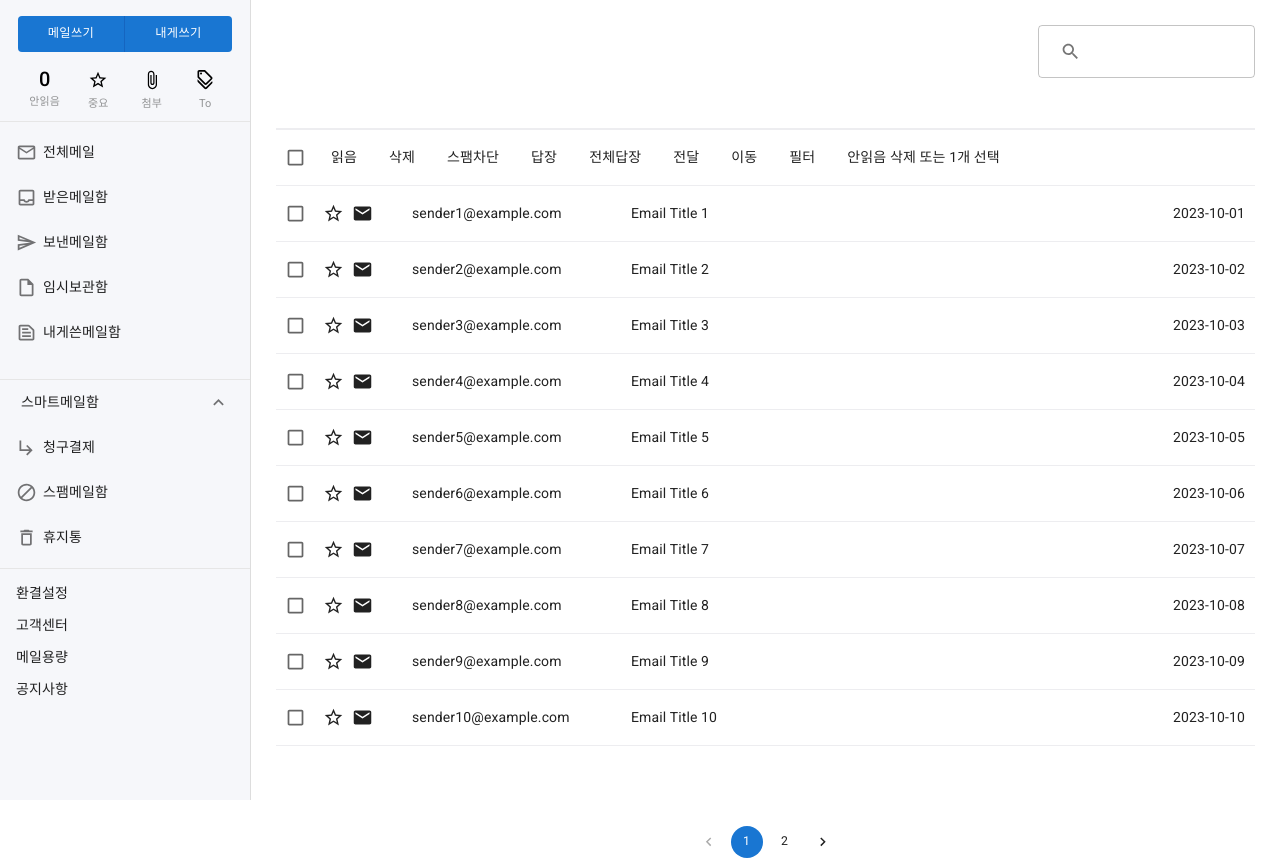
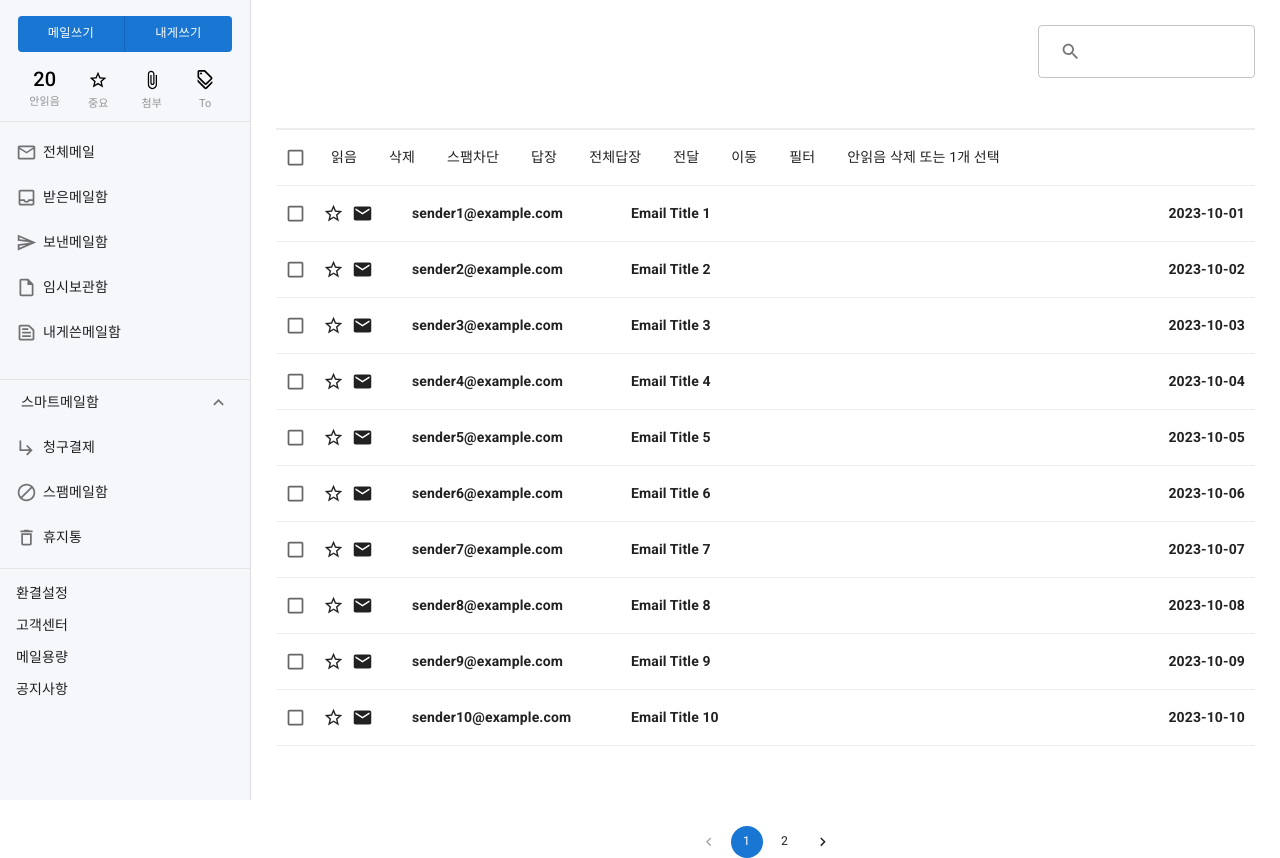
Before and after one commit to gajihub/react-study, a React (Vite) app: page / in a window 1280 px wide. Built offline with nearby package versions, Linux system fonts and the light colour scheme.

Commit message:
[수정] 이메일 type 및 헤더 수정중

```diff
--- a/package.json
+++ b/package.json
@@ -18,6 +18,7 @@
     "@mui/material": "^5.14.18",
     "@mui/styled-engine-sc": "6.0.0-alpha.6",
     "@reduxjs/toolkit": "^1.9.7",
+    "classnames": "^2.5.1",
     "eslint-plugin-jsx-a11y": "^6.8.0",
     "immutable": "5.0.0-beta.4",
     "push-dir": "^0.4.1",
--- a/src/assets/styles/components/EmailBasic.module.scss
+++ b/src/assets/styles/components/EmailBasic.module.scss
@@ -42,6 +42,9 @@
         flex-direction: row;
         width:100%;
     }
+    .eamilread {
+        font-weight: bold;
+    }
     .bookmark {
         padding: 8px;
     }
--- a/src/components/EmailBasic.tsx
+++ b/src/components/EmailBasic.tsx
@@ -9,8 +9,21 @@ import {
   ListItemButton,
   Pagination
 } from "@mui/material";
-import { Search, StarOutline, Email, Star } from "@mui/icons-material";
-import { addImportantEmail, removeImportantEmail } from "@store/email";
+import {
+  Search,
+  StarOutline,
+  Email,
+  Star,
+  DraftsOutlined
+} from "@mui/icons-material";
+import {
+  addImportantEmail,
+  removeImportantEmail,
+  addReadEmail,
+  removeReadEmail
+} from "@store/email";
+import { useStoreSelector } from "@store/storeSelectors";
+import cx from "classnames";
 import styles from "@styles/components/EmailBasic.module.scss";
 import emailData from "@data/EmailsData.json";
 
@@ -23,11 +36,24 @@ const EmailBasic = () => {
   const [emailImportance, setEmailImportance] = React.useState(
     new Array(emailData.length).fill(false)
   );
-
+  const [emailRead, setemailRead] = React.useState(
+    new Array(emailData.length).fill(false)
+  );
   const dispatch = useDispatch();
+  const { selectImportant, selectEmailState } = useStoreSelector();
+  const findEmailIndexInState = (emailId: number) => {
+    return selectEmailState.findIndex(
+      (emailData: any) => emailData.id === emailId
+    );
+  };
+  const findImportIndexInState = (emailId: number) => {
+    return selectImportant.findIndex(
+      (emailData: any) => emailData.id === emailId
+    );
+  };
 
   //paging
-  const emailpageChange = (event: any, page: number) => {
+  const emailpageChange = (_event: any, page: number) => {
     setCurrentPage(page);
   };
 
@@ -62,6 +88,7 @@ const EmailBasic = () => {
     ]);
   };
 
+  //중요 표시
   const toggleImportant = (pageIndex: number) => {
     const globalIndex = (currentPage - 1) * emailsPerPage + pageIndex;
 
@@ -75,6 +102,23 @@ const EmailBasic = () => {
       dispatch(addImportantEmail(email));
     } else {
       dispatch(removeImportantEmail(email));
+    }
+  };
+
+  //읽음, 안읽음 표시
+  const toggleReadChk = (pageIndex: number) => {
+    const globalIndex = (currentPage - 1) * emailsPerPage + pageIndex;
+
+    const newEmailRead = [...emailRead];
+    newEmailRead[globalIndex] = !newEmailRead[globalIndex];
+    setemailRead(newEmailRead);
+
+    const email = emailData[globalIndex];
+
+    if (newEmailRead[globalIndex]) {
+      dispatch(addReadEmail(email));
+    } else {
+      dispatch(removeReadEmail(email));
     }
   };
 
@@ -134,8 +178,17 @@ const EmailBasic = () => {
           </List>
         </div>
         <List className={styles.mailList} disablePadding={true}>
-          {currentEmails.map((email, pageIndex) => (
-            <ListItem key={email.id} className={styles.mailBox}>
+          {currentEmails.map((email, pageIndex) => {
+            const emailSaved = findEmailIndexInState(email.id);
+            const importSaved = findImportIndexInState(email.id);
+            return (
+              <ListItem
+                key={email.id}
+                className={cx(
+                  styles.mailBox,
+                  // !emailRead[(currentPage - 1) * emailsPerPage + pageIndex]
+                  emailSaved < 0 ? styles.eamilread : ""
+                )}>
                 <Checkbox
                   color="primary"
                   checked={
@@ -151,18 +204,14 @@ const EmailBasic = () => {
                   className={styles.bookmark}
                   onClick={() => toggleImportant(pageIndex)}>
                   <ListItemButton>
-                  {emailImportance[
-                    (currentPage - 1) * emailsPerPage + pageIndex
-                  ] ? (
-                    <Star />
-                  ) : (
-                    <StarOutline />
-                  )}
+                    {importSaved < 0 ? <StarOutline /> : <Star />}
                   </ListItemButton>
                 </div>
-              <div className={styles.toggleRead}>
+                <div
+                  className={styles.toggleRead}
+                  onClick={() => toggleReadChk(pageIndex)}>
                   <ListItemButton>
-                  <Email />
+                    {emailSaved < 0 ? <Email /> : <DraftsOutlined />}
                   </ListItemButton>
                 </div>
                 <div className={styles.sender}>
@@ -173,7 +222,8 @@ const EmailBasic = () => {
                 </div>
                 <div className={styles.date}>{email.date}</div>
               </ListItem>
-          ))}
+            );
+          })}
         </List>
       </div>
 
--- a/src/components/EmailList.tsx
+++ b/src/components/EmailList.tsx
@@ -1,8 +1,6 @@
 import React from "react";
 
-type Props = {};
-
-const EmailList = (props: Props) => {
+const EmailList = () => {
   return <div>EmailList</div>;
 };
 
--- a/src/components/Header.tsx
+++ b/src/components/Header.tsx
@@ -12,11 +12,14 @@ import {
   DiscountOutlined
 } from "@mui/icons-material";
 import { useDispatch } from "react-redux";
+import { useStoreSelector } from "@store/storeSelectors";
 import { setemail } from "@store/email";
 import styles from "@styles/components/Header.module.scss";
+import emailData from "@data/EmailsData.json";
 
 const Header = () => {
   const dispatch = useDispatch();
+  const { selectEmailState } = useStoreSelector();
 
   const emailWrite = () => {
     dispatch(setemail("write", "write"));
@@ -24,6 +27,10 @@ const Header = () => {
 
   const emailTome = () => {
     dispatch(setemail("write", "tome"));
+  };
+
+  const emailList = () => {
+    dispatch(setemail("list", "unread"));
   };
 
   return (
@@ -37,8 +44,8 @@ const Header = () => {
       </ButtonGroup>
       <List className={styles.topMenu} disablePadding={true}>
         <ListItem>
-          <ListItemButton className={styles.listBtn}>
-            <span>0</span>안읽음
+          <ListItemButton className={styles.listBtn} onClick={emailList}>
+            <span>{emailData.length - selectEmailState.length}</span>안읽음
           </ListItemButton>
         </ListItem>
         <ListItem>
--- a/src/pages/Container.tsx
+++ b/src/pages/Container.tsx
@@ -1,16 +1,18 @@
 import { useSelector } from "react-redux";
 import EmailBasic from "@components/EmailBasic";
 import EmailWrite from "@components/EmailWrite";
+import EmailList from "@components/EmailList";
 import styles from "@styles/pages/Container.module.scss";
 
 const Container = () => {
   const emailSelected = useSelector((store: any) => store.emailReducer.seleted);
-
+  console.log(emailSelected);
   return (
     <>
       <div className={styles.container}>
         {emailSelected === "basic" && <EmailBasic />}
         {emailSelected === "write" && <EmailWrite />}
+        {emailSelected === "list" && <EmailList />}
       </div>
     </>
   );
--- a/src/pages/Lnb.tsx
+++ b/src/pages/Lnb.tsx
@@ -22,11 +22,11 @@ import {
   DoDisturbAltOutlined,
   DeleteOutlineOutlined
 } from "@mui/icons-material";
+
 import styles from "@styles/pages/Lnb.module.scss";
 
 const Lnb = () => {
   const dispatch = useDispatch();
-  const selected = useSelector((state: any) => state.selected);
 
   const emailAll = () => {
     dispatch(setemail("basic"));
--- /dev/null
+++ b/src/routes/routes.tsx
@@ -0,0 +1,6 @@
+const routes = {
+  home: "/",
+  emailList: "/emailList"
+};
+
+export default routes;
--- a/src/store/email.tsx
+++ b/src/store/email.tsx
@@ -1,11 +1,19 @@
 const SET_EMAIL = "SET_EMAIL";
+const SET_EMAIL_LIST = "SET_EMAIL_LIST";
 const ADD_IMPORTANT_EMAIL = "ADD_IMPORTANT_EMAIL";
 const REMOVE_IMPORTANT_EMAIL = "REMOVE_IMPORTANT_EMAIL";
+const ADD_READ_EMAIL = "ADD_READ_EMAIL";
+const REMOVE_READ_EMAIL = "REMOVE_READ_EMAIL";
 
 export const setemail = (seleted: string, writeType?: string) => ({
   type: SET_EMAIL,
   seleted,
   writeType
+});
+
+export const setemailList = (listType?: string) => ({
+  type: SET_EMAIL_LIST,
+  listType
 });
 
 export const addImportantEmail = (email: any) => ({
@@ -18,11 +26,32 @@ export const removeImportantEmail = (email: any) => ({
   email
 });
 
+export const addReadEmail = (email: any) => ({
+  type: ADD_READ_EMAIL,
+  email
+});
+
+export const removeReadEmail = (email: any) => ({
+  type: REMOVE_READ_EMAIL,
+  email
+});
+
 const initialState = {
   seleted: "basic",
   writeType: "write",
-  importantEmails: []
+  listType: "unRead",
+  importantEmails: [],
+  readCheckEamils: []
 };
+
+export interface RootState {
+  emailReducer: any;
+  seleted: string;
+  writeType: string;
+  listType: string;
+  importantEmails: any[];
+  readCheckEamils: any[];
+}
 
 export const emailReducer = (state = initialState, action: any) => {
   switch (action.type) {
@@ -30,17 +59,30 @@ export const emailReducer = (state = initialState, action: any) => {
       return {
         ...state,
         seleted: action.seleted,
-        writeType: action.writeType
+        writeType: action.writeType,
+        listType: action.listType
       };
     case ADD_IMPORTANT_EMAIL:
       return {
         ...state,
-        importantEmails: [...state.importantEmails, action.email] // 중요 메일 추가
+        importantEmails: [...state.importantEmails, action.email]
       };
     case REMOVE_IMPORTANT_EMAIL:
       return {
         ...state,
         importantEmails: state.importantEmails.filter(
+          (email: any) => email.id !== action.email.id
+        )
+      };
+    case ADD_READ_EMAIL:
+      return {
+        ...state,
+        readCheckEamils: [...state.readCheckEamils, action.email]
+      };
+    case REMOVE_READ_EMAIL:
+      return {
+        ...state,
+        readCheckEamils: state.readCheckEamils.filter(
           (email: any) => email.id !== action.email.id
         )
       };
--- /dev/null
+++ b/src/store/storeSelectors.tsx
@@ -0,0 +1,25 @@
+import { useSelector } from "react-redux";
+import { RootState } from "@store/email";
+
+export const useStoreSelector = () => {
+  const selectEmailType = useSelector(
+    (state: RootState) => state.emailReducer.writeType
+  );
+  const selectImportant = useSelector(
+    (state: RootState) => state.emailReducer.importantEmails
+  );
+  const selectEmailState = useSelector(
+    (state: RootState) => state.emailReducer.readCheckEamils
+  );
+
+  const selectListState = useSelector(
+    (state: RootState) => state.emailReducer.listType
+  );
+
+  return {
+    selectImportant,
+    selectEmailState,
+    selectEmailType,
+    selectListState
+  };
+};
```
Also changed, not shown: src/components/EmailWrite.tsx (+4 -4 lines), src/routes/index.tsx (added, +18 -0 lines), 1 other file (tests, documents, lock files or other folders). Lines whose indentation alone changed are shown as unchanged.
